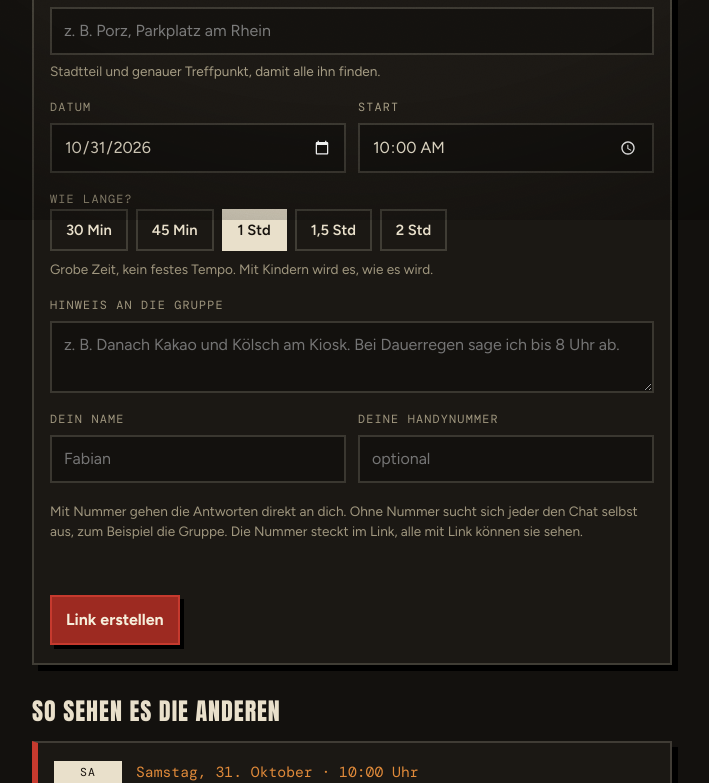
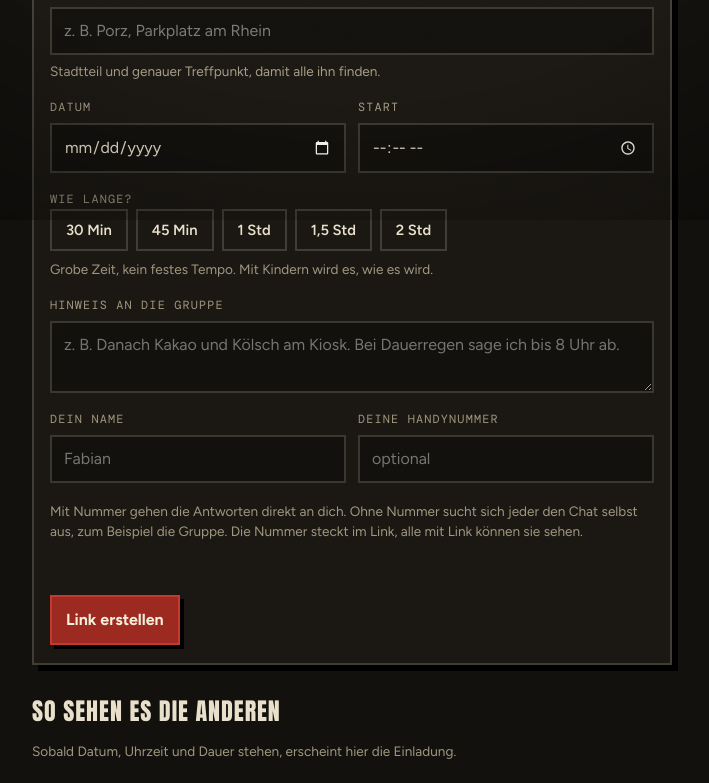
Before and after one commit to schaelsickdads/walking-dads, a plain HTML site: page index.html in a window 1280 px wide. Shown: the part 580-1363 px from the top of the page, without its empty margins (288-997 px from the left). Drawn offline with nearby package versions, Linux system fonts and the light colour scheme.

Commit message:
Add files via upload

```diff
--- a/index.html
+++ b/index.html
@@ -273,7 +273,7 @@ textarea { resize: vertical; min-height: 72px; }
           </div>
           <div class="field">
             <label for="f-zeit">Start</label>
-            <input type="time" id="f-zeit" value="10:00">
+            <input type="time" id="f-zeit">
           </div>
         </div>
         <fieldset>
@@ -281,7 +281,7 @@ textarea { resize: vertical; min-height: 72px; }
           <div class="chips" id="dauer-chips">
             <button type="button" class="chip" data-m="30" aria-pressed="false">30 Min</button>
             <button type="button" class="chip" data-m="45" aria-pressed="false">45 Min</button>
-            <button type="button" class="chip" data-m="60" aria-pressed="true">1 Std</button>
+            <button type="button" class="chip" data-m="60" aria-pressed="false">1 Std</button>
             <button type="button" class="chip" data-m="90" aria-pressed="false">1,5 Std</button>
             <button type="button" class="chip" data-m="120" aria-pressed="false">2 Std</button>
           </div>
@@ -564,7 +564,7 @@ textarea { resize: vertical; min-height: 72px; }
   }
 
   /* ---------- Formular ---------- */
-  var dauer = 60, previewTimer;
+  var dauer = 0, previewTimer;
   function readForm() {
     return {
       t: $("f-treff").value.trim(),
@@ -576,8 +576,8 @@ textarea { resize: vertical; min-height: 72px; }
     var r = readForm();
     var p = clean(Object.assign({}, r, { t: r.t || "Standort folgt" }));
     var box = $("preview-card");
-    if (!p) {
-      box.replaceChildren(h("p", { class: "hint", text: "Sobald Datum und Uhrzeit stehen, erscheint hier die Einladung." }));
+    if (!p || !dauer) {
+      box.replaceChildren(h("p", { class: "hint", text: "Sobald Datum, Uhrzeit und Dauer stehen, erscheint hier die Einladung." }));
       return;
     }
     box.replaceChildren(inviteCard(p, "preview"));
@@ -734,6 +734,7 @@ textarea { resize: vertical; min-height: 72px; }
     var err = $("form-err");
     if (!readForm().t) { err.textContent = "Bitte einen Standort eintragen, damit alle ihn finden."; return; }
     if (!r) { err.textContent = "Bitte Datum und Uhrzeit angeben."; return; }
+    if (!dauer) { err.textContent = "Bitte wähle, wie lange die Runde etwa dauert."; return; }
     if (r.d < todayISO) { err.textContent = "Das Datum liegt in der Vergangenheit."; return; }
     err.textContent = "";
     $("result").hidden = false;
@@ -762,9 +763,6 @@ textarea { resize: vertical; min-height: 72px; }
   }
 
   function init() {
-    var d = new Date();
-    d.setDate(d.getDate() + (((6 - d.getDay() + 7) % 7) || 7)); /* nächster Samstag */
-    $("f-datum").value = d.getFullYear() + "-" + pad(d.getMonth() + 1) + "-" + pad(d.getDate());
     $("f-datum").min = todayISO;
     try {
       $("f-name").value = localStorage.getItem("wd-name") || "";
```
